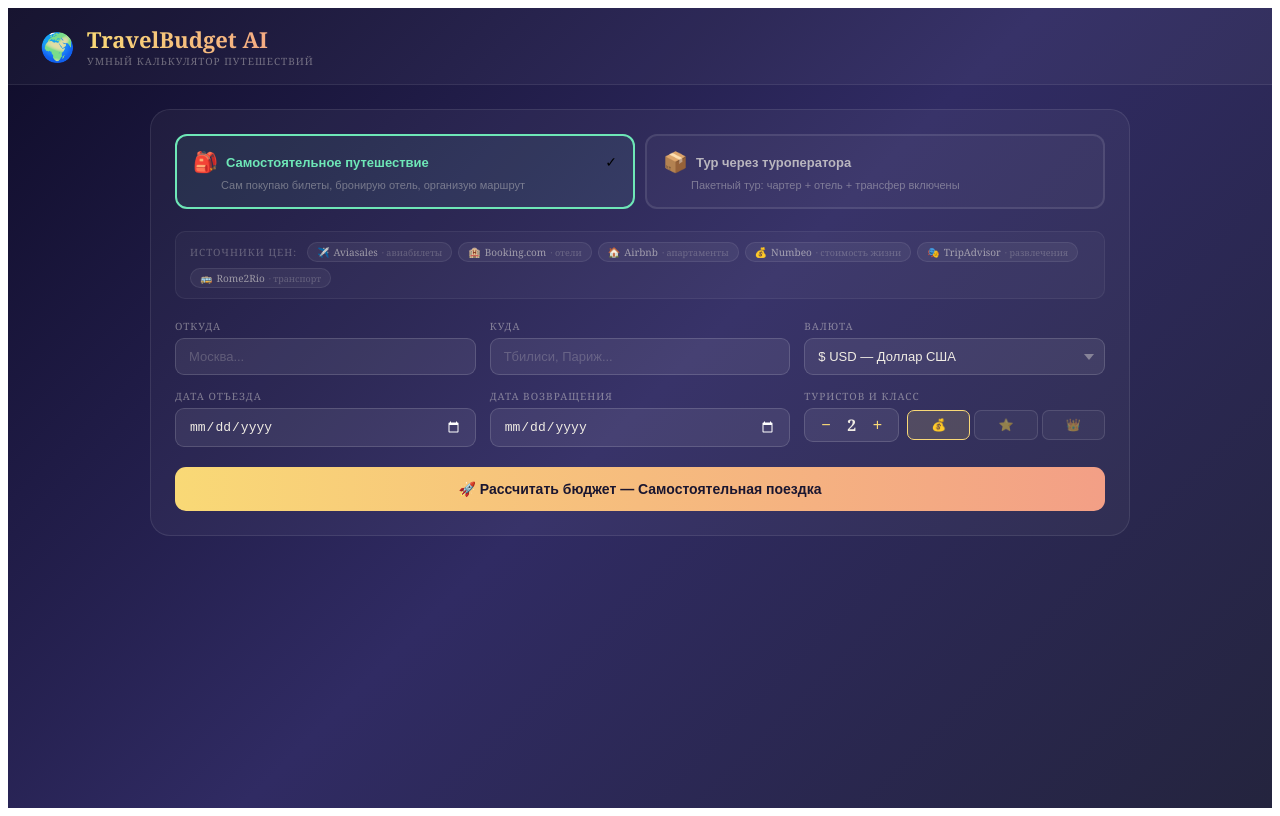
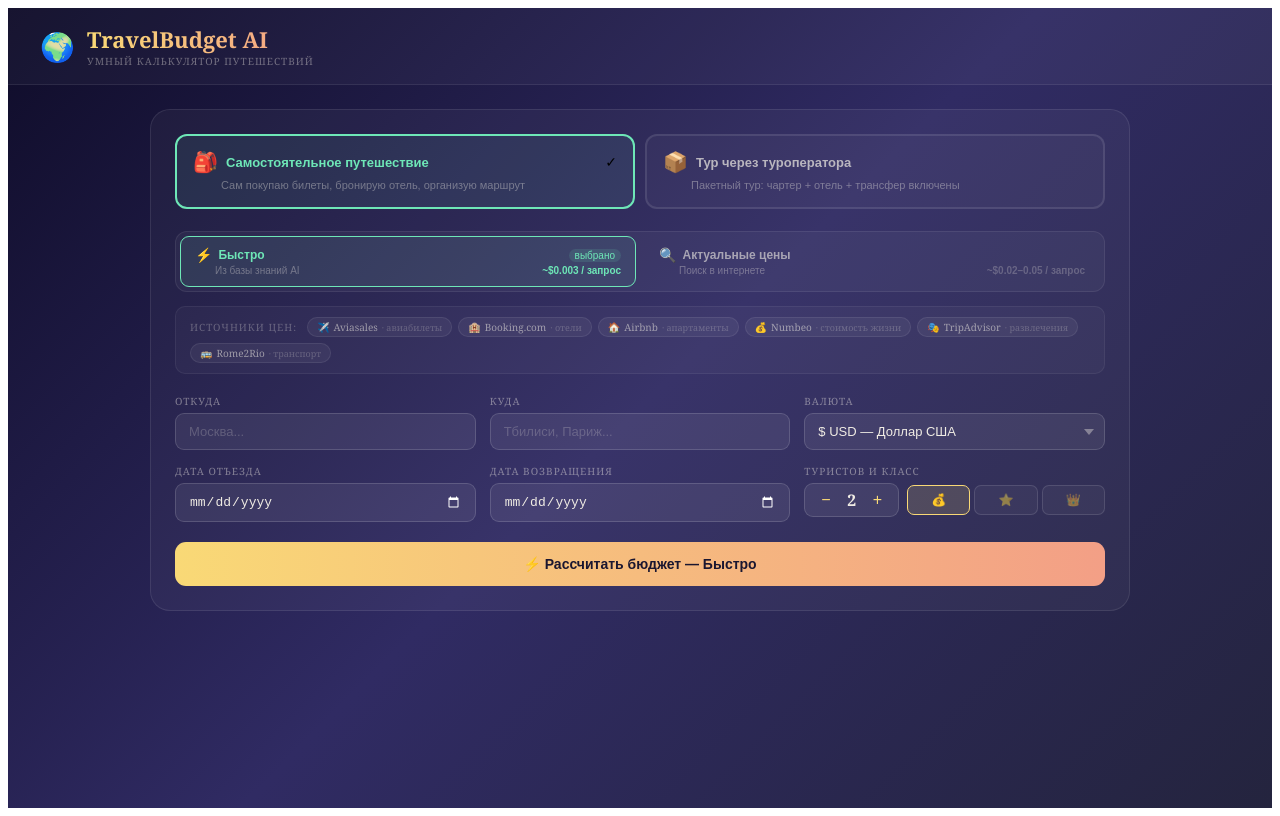
Before and after one commit to jecamoy389-rgb/travel-budget-ai, a React (Vite) app: page / in a window 1280 px wide. Built offline with nearby package versions, Linux system fonts and the light colour scheme.

Commit message:
Update App.jsx

```diff
--- a/src/App.jsx
+++ b/src/App.jsx
@@ -87,7 +87,7 @@ function BarRow({ label, icon, color, pct, formatted }) {
 export default function TravelCalculator() {
   const [form, setForm] = useState({
     destination: "", departureCity: "", startDate: "", endDate: "",
-    people: 2, budget_class: "economy", currency: "USD", travel_type: "independent"
+    people: 2, budget_class: "economy", currency: "USD", travel_type: "independent", speed_mode: "fast"
   });
   const [loading, setLoading] = useState(false);
   const [result, setResult] = useState(null);
@@ -127,7 +127,6 @@ export default function TravelCalculator() {
       setError("Заполните все поля"); return;
     }
     setLoading(true); setError(null); setResult(null); setDebugInfo("");
-    setStatusText("🔍 Ищу актуальные цены...");
 
     const days = getDays();
     const season = getSeason();
@@ -135,56 +134,40 @@ export default function TravelCalculator() {
     const nPeople = form.people;
     const cur = form.currency;
     const isIndependent = form.travel_type === "independent";
-
-    const sourcesHint = isIndependent
-      ? "Ищи цены на: Aviasales/Skyscanner (авиабилеты), Booking.com/Airbnb (отели), Numbeo (стоимость жизни), TripAdvisor (развлечения), Rome2Rio (транспорт)."
-      : "Ищи цены на пакетные туры у туроператоров: Tez Tour, Coral Travel, Anex Tour, Pegas Touristik, Level.Travel, Onlinetours. Учитывай что пакетные туры включают перелёт+отель+трансфер в одной цене (чартеры дешевле регулярных рейсов).";
+    const isFast = form.speed_mode === "fast";
 
     const typeDesc = isIndependent
-      ? "самостоятельное путешествие (турист сам покупает билеты, бронирует отель, организует транспорт)"
-      : "тур через туроператора (пакетный тур: чартерный перелёт + отель + трансферы включены, экскурсии отдельно)";
+      ? "самостоятельная поездка (билеты + отель + транспорт отдельно)"
+      : "пакетный тур (чартер + отель + трансфер включены)";
 
-    // Для туроператоров — используем знания модели + 1 поиск для актуальности
-    // Для самостоятельных — полный веб-поиск
-    const searchInstruction = isIndependent
-      ? "Сделай 2-3 веб-поиска для актуальных цен на билеты и отели."
-      : "Используй свои знания о ценах туроператоров. Сделай максимум 1 веб-поиск если нужно уточнить цену тура.";
+    // Короткий промпт — меньше токенов = дешевле
+    const prompt = `Эксперт по туризму. Только русский язык. Бюджет поездки.
+Маршрут: ${form.departureCity} → ${form.destination}, ${form.startDate}–${form.endDate} (${days} дн), сезон: ${season}, ${nPeople} чел, ${budgetClass}, ${typeDesc}.
+Валюта: ${cur}.${isFast ? " Используй свои знания о ценах, без поиска." : " Сделай максимум 2 веб-поиска для актуальных цен."}
+Верни ТОЛЬКО JSON:
+{"destination":"...","summary":"...","travel_type":"${form.travel_type}","currency":"${cur}","sources":[{"name":"...","url":"...","category":"..."}],"categories":{"flights":{"total":0,"perPerson":0,"details":"..."},"hotel":{"total":0,"perPerson":0,"details":"..."},"transport":{"total":0,"perPerson":0,"details":"..."},"food":{"total":0,"perPerson":0,"details":"..."},"activities":{"total":0,"perPerson":0,"details":"..."},"misc":{"total":0,"perPerson":0,"details":"..."}},"grandTotal":0,"grandTotalPerPerson":0,"tips":["...","...","..."],"bestTime":"...","warnings":["..."]}
+Все числа реальные. grandTotal=сумма total. grandTotalPerPerson=grandTotal/${nPeople}.`;
 
-    const prompt = `Ты — эксперт по туризму. Отвечай ТОЛЬКО на русском языке. Составь бюджет поездки.
-ПАРАМЕТРЫ: из ${form.departureCity} в ${form.destination}, ${form.startDate} — ${form.endDate} (${days} дней), сезон: ${season}, туристов: ${nPeople}, класс: ${budgetClass}.
-ТИП ПОЕЗДКИ: ${typeDesc}.
-${searchInstruction}
-Все суммы в валюте ${cur}. Используй реальные актуальные цены 2024-2025.
-В поле "sources" укажи сайты-источники цен (название + URL).
-Верни ТОЛЬКО валидный JSON без лишнего текста:
-{"destination":"...","summary":"...","travel_type":"${form.travel_type}","currency":"${cur}","sources":[{"name":"Aviasales","url":"aviasales.ru","category":"авиабилеты"},{"name":"Booking.com","url":"booking.com","category":"отели"}],"categories":{"flights":{"total":500,"perPerson":250,"details":"..."},"hotel":{"total":400,"perPerson":200,"details":"..."},"transport":{"total":100,"perPerson":50,"details":"..."},"food":{"total":200,"perPerson":100,"details":"..."},"activities":{"total":150,"perPerson":75,"details":"..."},"misc":{"total":80,"perPerson":40,"details":"..."}},"grandTotal":1430,"grandTotalPerPerson":715,"tips":["...","...","..."],"bestTime":"...","warnings":["..."]}
-Замени все числа на реальные. grandTotal = сумма всех total. grandTotalPerPerson = grandTotal / ${nPeople}.`;
+    let elapsed = 0;
+    const ticker = setInterval(() => { elapsed++; setStatusText(`⏳ ${isFast ? "Считаю" : "Ищу цены"}... ${elapsed} сек`); }, 1000);
+    const controller = new AbortController();
+    const timeoutId = setTimeout(() => controller.abort(), isFast ? 30000 : 70000);
 
-    // Таймер отображения времени ожидания
-    let elapsed = 0;
-    const ticker = setInterval(() => {
-      elapsed += 1;
-      setStatusText(`⏳ Анализирую... ${elapsed} сек`);
-    }, 1000);
-
-    // AbortController — таймаут 70 секунд
-    const controller = new AbortController();
-    const timeoutId = setTimeout(() => controller.abort(), 70000);
+    // Выбор модели и инструментов
+    const model = isFast ? "claude-haiku-4-5-20251001" : "claude-sonnet-4-20250514";
+    const tools = isFast ? [] : [{ type: "web_search_20250305", name: "web_search" }];
 
     try {
-      setStatusText("🌐 Отправляю запрос...");
+      setStatusText(isFast ? "⚡ Считаю бюджет..." : "🌐 Ищу актуальные цены...");
       let response;
       try {
-        response = await fetch("/api/chat", {
+        const body = { model, max_tokens: 1500, messages: [{ role: "user", content: prompt }] };
+        if (!isFast) body.tools = tools;
+        response = await fetch("https://api.anthropic.com/v1/messages", {
           method: "POST",
           signal: controller.signal,
           headers: { "Content-Type": "application/json" },
-          body: JSON.stringify({
-            model: "claude-sonnet-4-20250514",
-            max_tokens: 2500,
-            tools: [{ type: "web_search_20250305", name: "web_search" }],
-            messages: [{ role: "user", content: prompt }]
-          })
+          body: JSON.stringify(body)
         });
       } catch (fetchErr) {
         if (fetchErr.name === "AbortError") {
@@ -219,7 +202,7 @@ ${searchInstruction}
         parsed.sources = isIndependent ? SOURCES_INDEPENDENT : SOURCES_TOUR;
       }
 
-      setResult({ ...parsed, days, people: nPeople, currency: cur, travel_type: form.travel_type });
+      setResult({ ...parsed, days, people: nPeople, currency: cur, travel_type: form.travel_type, speed_mode: form.speed_mode });
       setDebugInfo("");
       setActiveTab("dashboard");
     } catch (err) {
@@ -301,6 +284,30 @@ ${searchInstruction}
             ))}
           </div>
 
+          {/* Speed mode toggle */}
+          <div style={{ display: "flex", gap: "8px", marginBottom: "14px", padding: "4px", background: "rgba(255,255,255,0.04)", borderRadius: "12px", border: "1px solid rgba(255,255,255,0.08)" }}>
+            {[
+              ["fast", "⚡", "Быстро", "Из базы знаний AI", "~$0.003 / запрос", "#6ee7b7"],
+              ["accurate", "🔍", "Актуальные цены", "Поиск в интернете", "~$0.02–0.05 / запрос", "#f9d976"]
+            ].map(([val, icon, title, desc, price, col]) => (
+              <button key={val} onClick={() => setForm({...form, speed_mode: val})}
+                style={{ flex: 1, padding: "10px 14px", borderRadius: "9px", border: "1px solid", textAlign: "left", cursor: "pointer", transition: "all 0.2s",
+                  borderColor: form.speed_mode === val ? col : "transparent",
+                  background: form.speed_mode === val ? `${col}15` : "transparent"
+                }}>
+                <div style={{ display: "flex", alignItems: "center", gap: "6px", marginBottom: "2px" }}>
+                  <span style={{ fontSize: "14px" }}>{icon}</span>
+                  <span style={{ fontSize: "12px", fontWeight: "600", color: form.speed_mode === val ? col : "rgba(240,236,228,0.6)" }}>{title}</span>
+                  {form.speed_mode === val && <span style={{ marginLeft: "auto", fontSize: "10px", color: col, background: `${col}20`, padding: "1px 6px", borderRadius: "8px" }}>выбрано</span>}
+                </div>
+                <div style={{ paddingLeft: "20px", display: "flex", justifyContent: "space-between", alignItems: "center" }}>
+                  <span style={{ fontSize: "10px", color: "rgba(240,236,228,0.35)" }}>{desc}</span>
+                  <span style={{ fontSize: "10px", fontWeight: "600", color: form.speed_mode === val ? col : "rgba(240,236,228,0.25)" }}>{price}</span>
+                </div>
+              </button>
+            ))}
+          </div>
+
           {/* Source chips */}
           <div style={{ display: "flex", gap: "6px", flexWrap: "wrap", marginBottom: "20px", padding: "10px 14px", background: "rgba(255,255,255,0.03)", borderRadius: "10px", border: "1px solid rgba(255,255,255,0.06)" }}>
             <span style={{ fontSize: "10px", color: "rgba(240,236,228,0.3)", letterSpacing: "1px", alignSelf: "center", marginRight: "4px" }}>ИСТОЧНИКИ ЦЕН:</span>
@@ -362,7 +369,7 @@ ${searchInstruction}
           {debugInfo && <div style={{ marginTop:"8px", padding:"8px 12px", background:"rgba(0,200,255,0.06)", border:"1px solid rgba(0,200,255,0.18)", borderRadius:"7px", color:"rgba(0,220,255,0.7)", fontSize:"10px", fontFamily:"monospace", wordBreak:"break-all" }}>🐛 {debugInfo}</div>}
 
           <button onClick={calculate} disabled={loading} style={{ marginTop:"20px", width:"100%", padding:"14px", background: loading?"rgba(249,217,118,0.2)":"linear-gradient(90deg,#f9d976,#f39f86)", border:"none", borderRadius:"11px", color:"#1a1630", fontSize:"14px", fontWeight:"700", cursor: loading?"not-allowed":"pointer" }}>
-            {loading ? statusText || "⏳ Анализирую..." : `🚀 Рассчитать бюджет — ${form.travel_type === "independent" ? "Самостоятельная поездка" : "Пакетный тур"}`}
+            {loading ? statusText || "⏳ Загружаю..." : `${form.speed_mode === "fast" ? "⚡" : "🔍"} Рассчитать бюджет — ${form.speed_mode === "fast" ? "Быстро" : "Актуальные цены"}`}
           </button>
         </div>
 
@@ -393,7 +400,14 @@ ${searchInstruction}
             <div style={{ background:"rgba(249,217,118,0.07)", border:"1px solid rgba(249,217,118,0.18)", borderRadius:"16px", padding:"18px 22px", marginBottom:"16px", display:"flex", justifyContent:"space-between", alignItems:"center", flexWrap:"wrap", gap:"12px" }}>
               <div>
                 <div style={{ fontSize:"17px", fontWeight:"700", marginBottom:"3px" }}>🗺️ {result.destination}</div>
-                <div style={{ fontSize:"11px", color:"rgba(240,236,228,0.4)" }}>{result.days} дней · {result.people} чел · {result.currency}</div>
+                <div style={{ fontSize:"11px", color:"rgba(240,236,228,0.4)", display:"flex", gap:"6px", alignItems:"center" }}>
+                {result.days} дней · {result.people} чел · {result.currency}
+                <span style={{ padding:"1px 7px", borderRadius:"8px", fontSize:"10px",
+                  background: result.speed_mode==="fast" ? "rgba(110,231,183,0.15)" : "rgba(249,217,118,0.15)",
+                  color: result.speed_mode==="fast" ? "#6ee7b7" : "#f9d976" }}>
+                  {result.speed_mode==="fast" ? "⚡ из базы знаний" : "🔍 актуальные цены"}
+                </span>
+              </div>
               </div>
               <div style={{ display:"flex", gap:"20px", alignItems:"center" }}>
                 {[["ИТОГО", result.grandTotal, "38px", "linear-gradient(90deg,#f9d976,#f39f86)"],["НА ЧЕЛОВЕКА", result.grandTotalPerPerson, "24px", "#f9d976"],["В ДЕНЬ/ЧЕЛ", result.grandTotalPerPerson/result.days, "24px", "#f39f86"]].map(([label, val, size, color], i) => (
```
